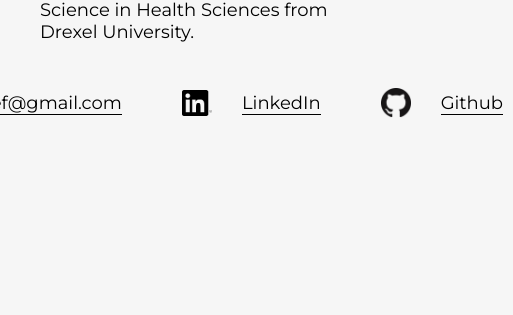
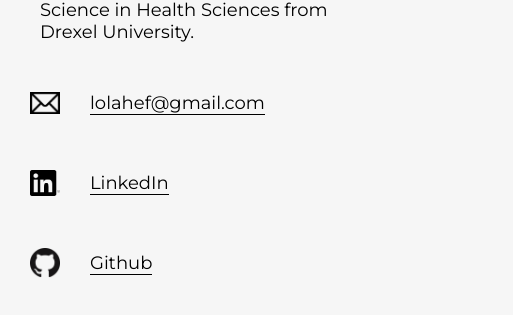
Before and after one commit to lolax/portfolio, a Vue app: page / in a window 390 px wide. Shown: the part 251-566 px from the top of the page, 513 px wide, since content can reach past the window. Built offline with nearby package versions, Linux system fonts and the light colour scheme; what vue-progressive-image would draw is missing.

Commit message:
Fix mobile

```diff
--- a/src/components/about/About.vue
+++ b/src/components/about/About.vue
@@ -66,6 +66,10 @@ export default {
       width: 23rem;
       margin: 1rem auto;
     }
+    .links {
+      flex-direction: column;
+      align-items: flex-start !important;
+    }
   }
   .connect-item {
     display: flex;
```
